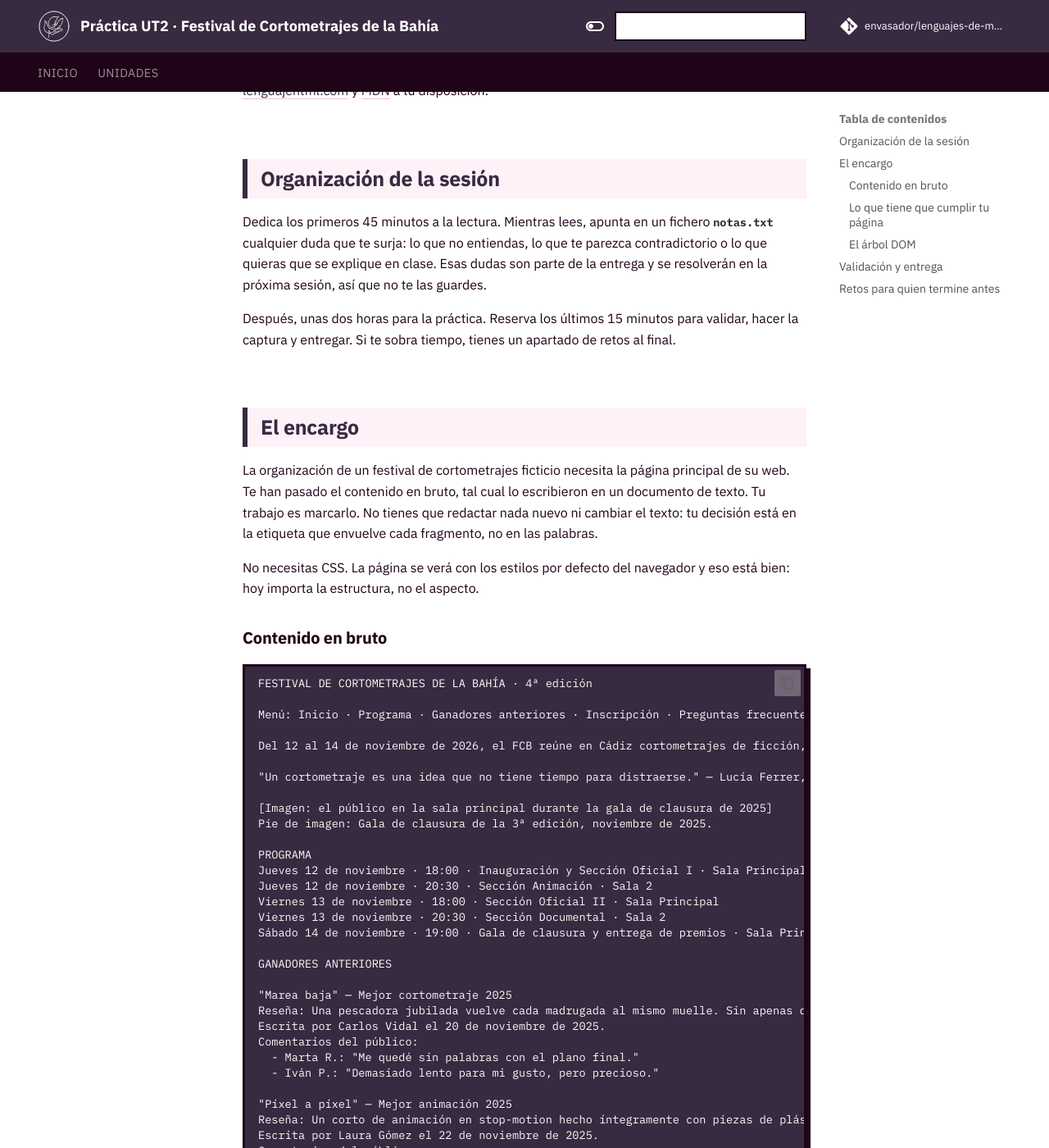
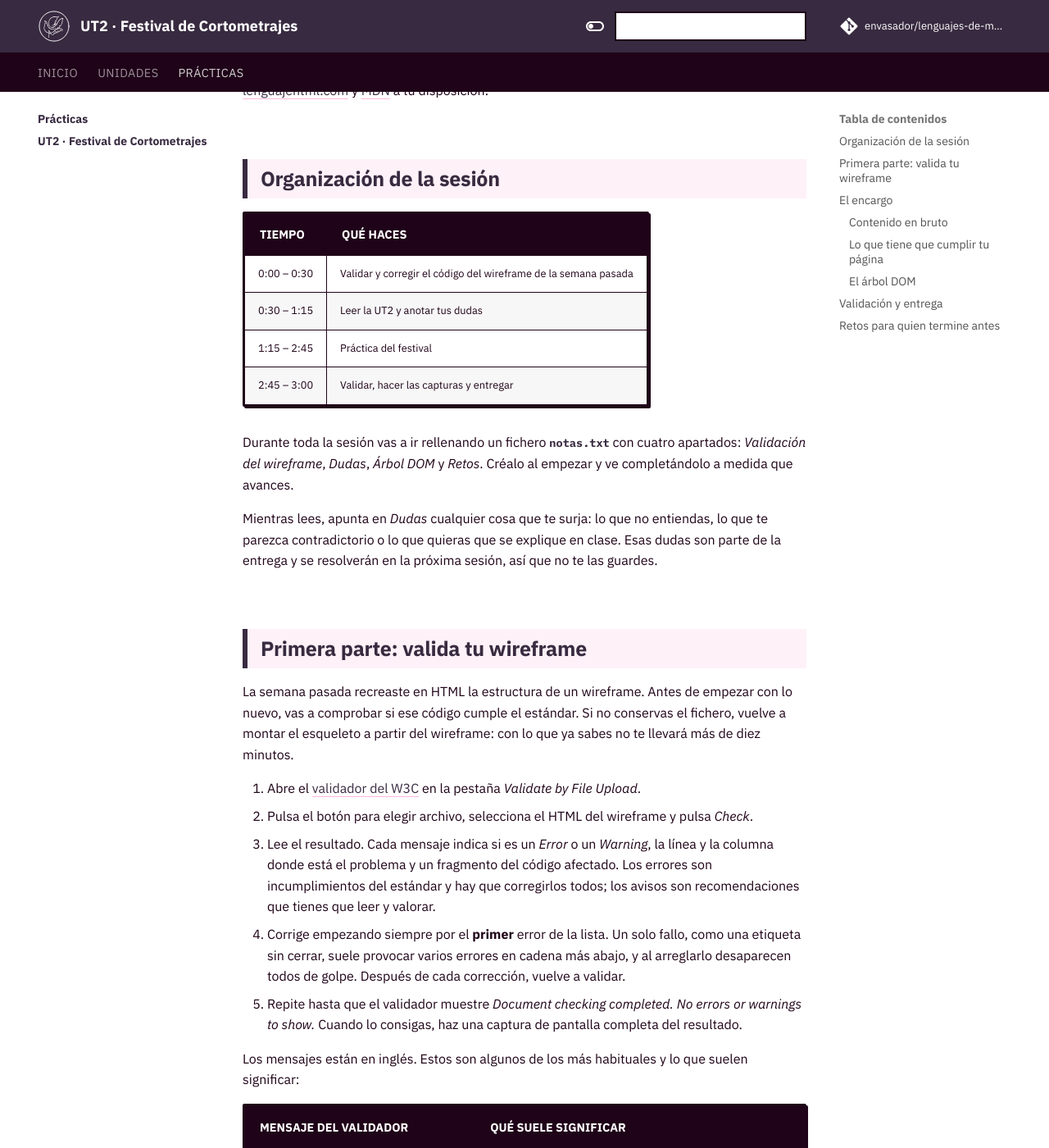
Before and after one commit to envasador/lenguajes-de-marcas, an MkDocs documentation site: the page built from docs/practicas/practica-ut2-festival.md, in a window 1280 px wide and 1400 px high, scrolled down 529 px. Shown: the whole window at 82% size. Built offline with MkDocs 1.6.1 and Material for MkDocs 9.7.7, drawn with Linux system fonts in a browser that asks for light colours; comment, search, counter and statistics services are not loaded; some of the changed text lies outside the part shown.

Commit message:
Curso 2026 | 2027 - Actualización de apuntes y diseño

```diff
--- a/docs/practicas/practica-ut2-festival.md
+++ b/docs/practicas/practica-ut2-festival.md
@@ -2,13 +2,45 @@
 
 Esta sesión la trabajas de forma autónoma. Tienes tres horas, los apuntes de la UT2 y un objetivo claro: convertir un texto plano, sin una sola etiqueta, en una página HTML5 bien estructurada, semánticamente correcta y validada. La semana pasada levantaste el esqueleto de una página a partir de un wireframe; hoy vas a rellenar un esqueleto parecido con contenido real, y eso te obliga a decidir qué etiqueta describe cada trozo de información.
 
-Antes de escribir código, lee en los apuntes desde [Encabezados: el índice de tu documento](https://envasador.github.io/lenguajes-de-marcas/apuntes/html5/#encabezados-el-indice-de-tu-documento) hasta el final de la unidad. Es mucho contenido y no lo vas a necesitar todo hoy: los apartados de multimedia, elementos interactivos y cabecera puedes leerlos por encima. Céntrate en encabezados, listas, etiquetas semánticas de texto, enlaces, tablas, formularios y buenas prácticas. No hace falta que lo memorices, pero sí que sepas qué hay en cada apartado, porque vas a volver a él constantemente. Si algo no lo encuentras en los apuntes, tienes [lenguajehtml.com](https://lenguajehtml.com/html/) y [MDN](https://developer.mozilla.org/es/docs/Web/HTML) a tu disposición.
+Antes de escribir código, lee en los apuntes desde [Encabezados: el índice de tu documento](../apuntes/html5.md#encabezados-el-indice-de-tu-documento) hasta el final de la unidad. Es mucho contenido y no lo vas a necesitar todo hoy: los apartados de multimedia, elementos interactivos y cabecera puedes leerlos por encima. Céntrate en encabezados, listas, etiquetas semánticas de texto, enlaces, tablas, formularios y buenas prácticas. No hace falta que lo memorices, pero sí que sepas qué hay en cada apartado, porque vas a volver a él constantemente. Si algo no lo encuentras en los apuntes, tienes [lenguajehtml.com](https://lenguajehtml.com/html/) y [MDN](https://developer.mozilla.org/es/docs/Web/HTML) a tu disposición.
 
 ## Organización de la sesión
 
-Dedica los primeros 45 minutos a la lectura. Mientras lees, apunta en un fichero `notas.txt` cualquier duda que te surja: lo que no entiendas, lo que te parezca contradictorio o lo que quieras que se explique en clase. Esas dudas son parte de la entrega y se resolverán en la próxima sesión, así que no te las guardes.
+| Tiempo | Qué haces |
+|---|---|
+| 0:00 – 0:30 | Validar y corregir el código del wireframe de la semana pasada |
+| 0:30 – 1:15 | Leer la UT2 y anotar tus dudas |
+| 1:15 – 2:45 | Práctica del festival |
+| 2:45 – 3:00 | Validar, hacer las capturas y entregar |
 
-Después, unas dos horas para la práctica. Reserva los últimos 15 minutos para validar, hacer la captura y entregar. Si te sobra tiempo, tienes un apartado de retos al final.
+Durante toda la sesión vas a ir rellenando un fichero `notas.txt` con cuatro apartados: *Validación del wireframe*, *Dudas*, *Árbol DOM* y *Retos*. Créalo al empezar y ve completándolo a medida que avances.
+
+Mientras lees, apunta en *Dudas* cualquier cosa que te surja: lo que no entiendas, lo que te parezca contradictorio o lo que quieras que se explique en clase. Esas dudas son parte de la entrega y se resolverán en la próxima sesión, así que no te las guardes.
+
+## Primera parte: valida tu wireframe
+
+La semana pasada recreaste en HTML la estructura de un wireframe. Antes de empezar con lo nuevo, vas a comprobar si ese código cumple el estándar. Si no conservas el fichero, vuelve a montar el esqueleto a partir del wireframe: con lo que ya sabes no te llevará más de diez minutos.
+
+1. Abre el [validador del W3C](https://validator.w3.org/#validate_by_upload) en la pestaña *Validate by File Upload*.
+2. Pulsa el botón para elegir archivo, selecciona el HTML del wireframe y pulsa *Check*.
+3. Lee el resultado. Cada mensaje indica si es un *Error* o un *Warning*, la línea y la columna donde está el problema y un fragmento del código afectado. Los errores son incumplimientos del estándar y hay que corregirlos todos; los avisos son recomendaciones que tienes que leer y valorar.
+4. Corrige empezando siempre por el **primer** error de la lista. Un solo fallo, como una etiqueta sin cerrar, suele provocar varios errores en cadena más abajo, y al arreglarlo desaparecen todos de golpe. Después de cada corrección, vuelve a validar.
+5. Repite hasta que el validador muestre *Document checking completed. No errors or warnings to show.* Cuando lo consigas, haz una captura de pantalla completa del resultado.
+
+Los mensajes están en inglés. Estos son algunos de los más habituales y lo que suelen significar:
+
+| Mensaje del validador | Qué suele significar |
+|---|---|
+| *End tag for `body` seen, but there were open elements.* | Has dejado alguna etiqueta sin cerrar. |
+| *Stray end tag `div`.* | Sobra una etiqueta de cierre: cierras algo que no estaba abierto. |
+| *Element `li` not allowed as child of element `nav` in this context.* | Una etiqueta está donde no puede ir. Aquí, a los `<li>` les falta la `<ul>` que los envuelve. |
+| *Element `head` is missing a required instance of child element `title`.* | Falta una etiqueta obligatoria, en este caso el `<title>`. |
+| *Consider adding a `lang` attribute to the `html` start tag.* | Aviso: no has indicado el idioma del documento. |
+| *Duplicate ID `menu`.* | Has repetido un `id`. Cada `id` tiene que ser único en todo el documento; si necesitas repetirlo, usa `class`. |
+
+Si te aparece un mensaje que no entiendes, búscalo tal cual en Internet: casi siempre encontrarás la explicación.
+
+En el apartado *Validación del wireframe* de tu `notas.txt`, apunta cada error que tuviste: qué decía el validador, qué estaba mal en tu código y cómo lo has corregido. No hace falta que copies los avisos, salvo que te hayan hecho cambiar algo.
 
 ## El encargo
 
@@ -98,16 +130,26 @@
 
 ### El árbol DOM
 
-Cuando termines el HTML, añade a tu `notas.txt`, debajo de las dudas, el árbol DOM del `<body>` de tu página dibujado como en los apuntes, hasta el tercer nivel de profundidad. Dibújalo tú leyendo tu código, no lo copies de las herramientas del navegador. Después ábrelo en las herramientas de desarrollo (F12, pestaña *Elementos*) y comprueba si coincide. Si no coincide, anota qué diferencia has encontrado y por qué crees que ocurre.
+Cuando termines el HTML, añade al apartado *Árbol DOM* de tu `notas.txt` el árbol DOM del `<body>` de tu página dibujado como en los apuntes, hasta el tercer nivel de profundidad. Dibújalo tú leyendo tu código, no lo copies de las herramientas del navegador. Después ábrelo en las herramientas de desarrollo (F12, pestaña *Elementos*) y comprueba si coincide. Si no coincide, anota qué diferencia has encontrado y por qué crees que ocurre.
 
 ## Validación y entrega
 
-Pasa tu `index.html` por el [validador del W3C](https://validator.w3.org/#validate_by_upload) usando la opción de subir el fichero. Corrige todos los errores. Los avisos (*warnings*) léelos y decide si tienen sentido en tu caso. Cuando el resultado sea limpio, haz una captura de pantalla completa del resultado en la que se vea el nombre del fichero validado.
+Pasa el `index.html` del festival por el [validador del W3C](https://validator.w3.org/#validate_by_upload) igual que hiciste con el wireframe. Corrige todos los errores. Los avisos (*warnings*) léelos y decide si tienen sentido en tu caso. Cuando el resultado sea limpio, haz una captura de pantalla completa del resultado en la que se vea el nombre del fichero validado.
 
-Entrega en la tarea de Moodle un ZIP con el nombre `apellido_nombre_ut2_festival.zip` que contenga tres ficheros: `index.html`, `validacion.png` con la captura y `notas.txt` con tus dudas y el árbol DOM. La entrega se cierra al terminar la sesión. Si no has terminado, entrega lo que tengas: una página incompleta pero bien razonada vale más que nada.
+Entrega en la tarea de Moodle un ZIP con el nombre `apellido_nombre_ut2_festival.zip` que contenga estos cinco ficheros:
+
+| Fichero | Qué es |
+|---|---|
+| `wireframe.html` | El HTML del wireframe, ya corregido |
+| `validacion-wireframe.png` | La captura del validador con el wireframe sin errores |
+| `index.html` | La página del festival |
+| `validacion.png` | La captura del validador con la página del festival |
+| `notas.txt` | Validación del wireframe, dudas, árbol DOM y retos |
+
+La entrega se cierra al terminar la sesión. Si no has terminado, entrega lo que tengas: una página incompleta pero bien razonada vale más que nada.
 
 ## Retos para quien termine antes
 
 Si te sobra tiempo, hay tres mejoras opcionales. Todas están explicadas en los apuntes, pero ninguna se pide en el enunciado principal. La primera: en el programa, el día se repite en varias filas seguidas; haz que cada día aparezca una sola vez ocupando todas las filas que le corresponden. La segunda: añade al formulario un campo para elegir la categoría del corto entre ficción, documental y animación, de forma que solo se pueda elegir una. La tercera: añade al principio de la página un enlace "Saltar al contenido" que lleve directamente al contenido principal, pensado para quien navega con teclado.
 
-Si haces alguno, indícalo al final de `notas.txt` para que se tenga en cuenta.
+Si haces alguno, indícalo en el apartado *Retos* de `notas.txt` para que se tenga en cuenta.
--- a/mkdocs.yml
+++ b/mkdocs.yml
@@ -69,6 +69,8 @@
   - Unidades:
       - UT1 · Introducción a los lenguajes de marcas: apuntes/introduccion-lenguajes-marcas.md
       - UT2 · Introducción a HTML5: apuntes/html5.md
+  - Prácticas:
+      - UT2 · Festival de Cortometrajes: practicas/practica-ut2-festival.md
 
 extra:
   social:
```
